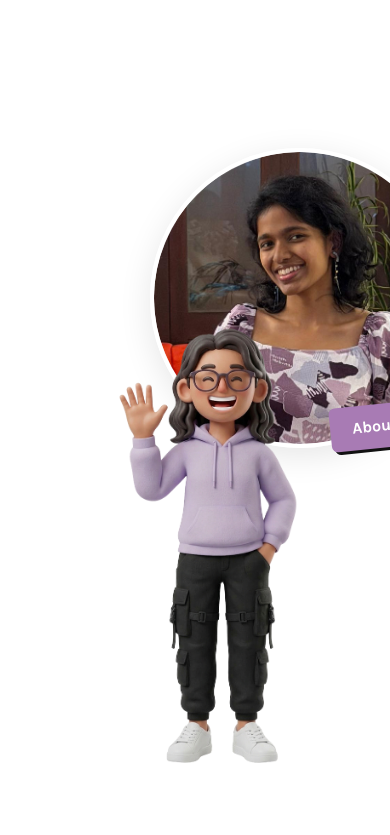
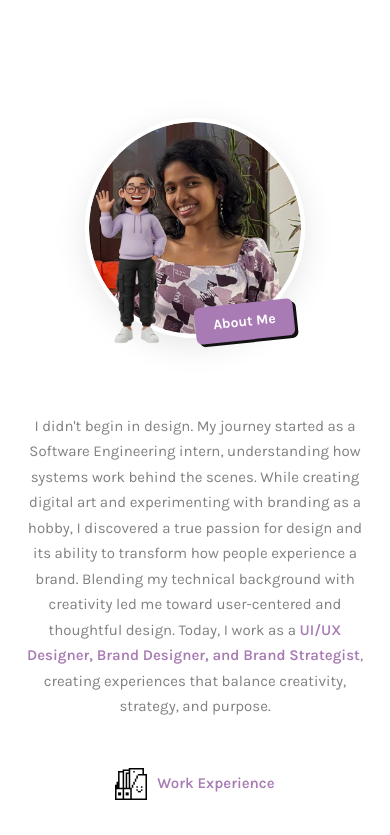
Before and after one commit to SandaliDisara/portfolio-sandali, a Next.js app: page / in a window 390 px wide. Shown: the part 1889-2724 px from the top of the page. Built offline with nearby package versions, Linux system fonts and the light colour scheme.

Commit message:
adjust mobile view About Me

```diff
--- a/components/About.tsx
+++ b/components/About.tsx
@@ -35,27 +35,81 @@ const fadeUp = (delay: number) => ({
 
 export default function About() {
   return (
-    <section
-      id="about"
-      style={{
-        background: "#ffffff",
-        padding: "150px 100px 60px",
-        display: "grid",
-        gridTemplateColumns: "420px 1fr",
-        gap: "80px",
-        alignItems: "start",
-        overflow: "hidden",
-      }}
-    >
-      {/* ── LEFT — Avatar stack ── */}
+    <>
+      <style>{`
+        .about-section {
+          background: #ffffff;
+          padding: 150px 100px 60px;
+          display: grid;
+          grid-template-columns: 420px 1fr;
+          gap: 80px;
+          align-items: start;
+          overflow: hidden;
+        }
+
+        .about-left {
+          position: relative;
+          height: 720px;
+        }
+
+        .about-right {
+          display: flex;
+          flex-direction: column;
+          gap: 48px;
+        }
+
+        .about-mobile-visual {
+          display: none;
+        }
+
+        @media (max-width: 768px) {
+          .about-section {
+            padding: 120px 24px 60px !important;
+            grid-template-columns: 1fr !important;
+            gap: 32px !important;
+          }
+
+          .about-left {
+            display: none !important;
+          }
+
+          .about-right {
+            gap: 16px !important;
+          }
+
+          .about-mobile-visual {
+            display: flex;
+            justify-content: center;
+            align-items: flex-end;
+            position: relative;
+            height: 280px;
+            margin-bottom: 0px;
+          }
+
+          .about-bio-text {
+            text-align: center !important;
+          }
+
+          .about-exp-heading {
+            justify-content: center !important;
+          }
+
+          .about-exp-period {
+            display: none !important;
+          }
+        }
+      `}</style>
+
+      <section id="about" className="about-section">
+        {/* ── DESKTOP LEFT — Avatar stack ── */}
         <motion.div
+          className="about-left"
           initial={{ opacity: 0, x: -40 }}
           whileInView={{ opacity: 1, x: 0 }}
           viewport={{ once: true }}
           transition={{ duration: 0.8, ease: "easeOut" }}
-        style={{ position: "relative", height: "720px" }}
         >
-        {/* Real photo — circular, behind avatar */}
+          {/* Real photo */}
           <div
             style={{
               position: "absolute",
@@ -78,7 +132,7 @@ export default function About() {
             />
           </div>
 
-        {/* "About Me" badge — bottom of photo circle */}
+          {/* About Me badge */}
           <motion.div
             initial={{ opacity: 0, scale: 0.8, rotate: -6 }}
             whileInView={{ opacity: 1, scale: 1, rotate: -6 }}
@@ -102,7 +156,7 @@ export default function About() {
             About Me
           </motion.div>
 
-        {/* Full 3D avatar — in front, overlapping photo */}
+          {/* Full 3D avatar */}
           <motion.div
             animate={{ y: [0, -8, 0] }}
             transition={{ duration: 4, repeat: Infinity, ease: "easeInOut" }}
@@ -125,10 +179,92 @@ export default function About() {
         </motion.div>
 
         {/* ── RIGHT — Bio + Experience ── */}
-      <div style={{ display: "flex", flexDirection: "column", gap: "48px" }}>
+        <div className="about-right">
+          {/* ── MOBILE ONLY visual ── */}
+          <div className="about-mobile-visual">
+            {/* Photo circle */}
+            <div
+              style={{
+                position: "absolute",
+                top: 0,
+                left: "50%",
+                transform: "translateX(-50%)",
+                width: "220px",
+                height: "220px",
+                borderRadius: "50%",
+                overflow: "hidden",
+                border: "4px solid #ffffff",
+                boxShadow: "0 8px 32px rgba(0,0,0,0.10)",
+                zIndex: 1,
+              }}
+            >
+              <Image
+                src="/images/profileDP.png"
+                alt="Sandali"
+                fill
+                style={{ objectFit: "cover" }}
+              />
+            </div>
+
+            {/* About Me badge */}
+            <motion.div
+              initial={{ opacity: 0, scale: 0.8, rotate: -6 }}
+              whileInView={{ opacity: 1, scale: 1, rotate: -6 }}
+              viewport={{ once: true }}
+              transition={{ delay: 0.4, duration: 0.5 }}
+              style={{
+                position: "absolute",
+                top: "185px",
+                left: "50%",
+                transform: "translateX(20px) rotate(-6deg)",
+                background: "#A87BB4",
+                color: "#fff",
+                fontFamily: "var(--font-karla)",
+                fontWeight: 700,
+                fontSize: "14px",
+                padding: "8px 18px",
+                borderRadius: "6px",
+                boxShadow: "3px 3px 0px #111",
+                zIndex: 4,
+                whiteSpace: "nowrap",
+              }}
+            >
+              About Me
+            </motion.div>
+
+            {/* 3D avatar */}
+            <motion.div
+              animate={{ y: [0, -8, 0] }}
+              transition={{ duration: 4, repeat: Infinity, ease: "easeInOut" }}
+              style={{
+                position: "absolute",
+                bottom: "40px",
+                left: "20%",
+                transform: "translateX(-50%)",
+                width: "80px",
+                zIndex: 2,
+              }}
+            >
+              <Image
+                src="/images/fullavatar.png"
+                alt="3D Avatar"
+                width={200}
+                height={300}
+                style={{ objectFit: "contain", width: "100%", height: "auto" }}
+              />
+            </motion.div>
+          </div>
+
           {/* Bio text */}
-        <motion.div {...fadeUp(0.2)} style={{ position: "relative" }}>
+          <motion.div
+            initial={{ opacity: 0, y: 30 }}
+            whileInView={{ opacity: 1, y: 0 }}
+            viewport={{ once: true }}
+            transition={{ duration: 0.7, delay: 0.2, ease: "easeOut" }}
+            style={{ position: "relative" }}
+          >
             <p
+              className="about-bio-text"
               style={{
                 fontFamily: "var(--font-karla)",
                 fontSize: "clamp(15px, 1.3vw, 20px)",
@@ -156,11 +292,20 @@ export default function About() {
 
           {/* Work Experience */}
           <motion.div
-          {...fadeUp(0.35)}
-          style={{ display: "flex", flexDirection: "column", gap: "0px" }}
+            initial={{ opacity: 0, y: 30 }}
+            whileInView={{ opacity: 1, y: 0 }}
+            viewport={{ once: true }}
+            transition={{ duration: 0.7, delay: 0.35, ease: "easeOut" }}
+            style={{
+              display: "flex",
+              flexDirection: "column",
+              gap: "0px",
+              marginTop: "32px",
+            }}
           >
             {/* Section heading */}
             <div
+              className="about-exp-heading"
               style={{
                 display: "flex",
                 alignItems: "center",
@@ -182,7 +327,7 @@ export default function About() {
             </div>
 
             {/* Experience rows */}
-          <div style={{ display: "flex", flexDirection: "column", gap: "0px" }}>
+            <div style={{ display: "flex", flexDirection: "column" }}>
               {experiences.map((exp, i) => (
                 <motion.div
                   key={exp.id}
@@ -199,7 +344,7 @@ export default function About() {
                       i < experiences.length - 1 ? "1px solid #F0F0F0" : "none",
                   }}
                 >
-                {/* Company logo */}
+                  {/* Logo */}
                   <div
                     style={{
                       width: "48px",
@@ -250,6 +395,7 @@ export default function About() {
 
                   {/* Period */}
                   <p
+                    className="about-exp-period"
                     style={{
                       fontFamily: "var(--font-karla)",
                       fontSize: "clamp(12px, 0.9vw, 15px)",
@@ -266,5 +412,6 @@ export default function About() {
           </motion.div>
         </div>
       </section>
+    </>
   );
 }
```
Lines whose indentation alone changed are shown as unchanged.
